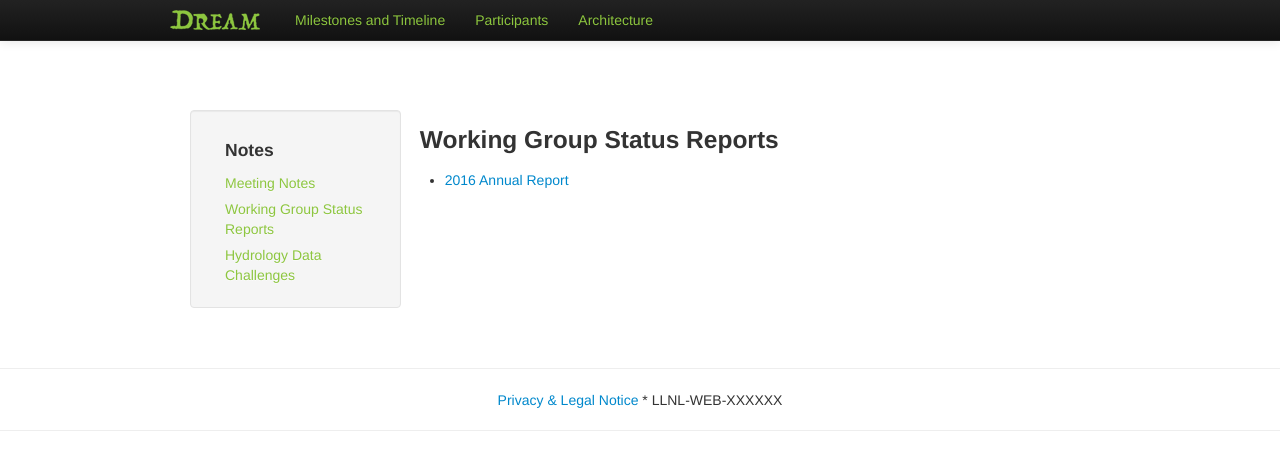
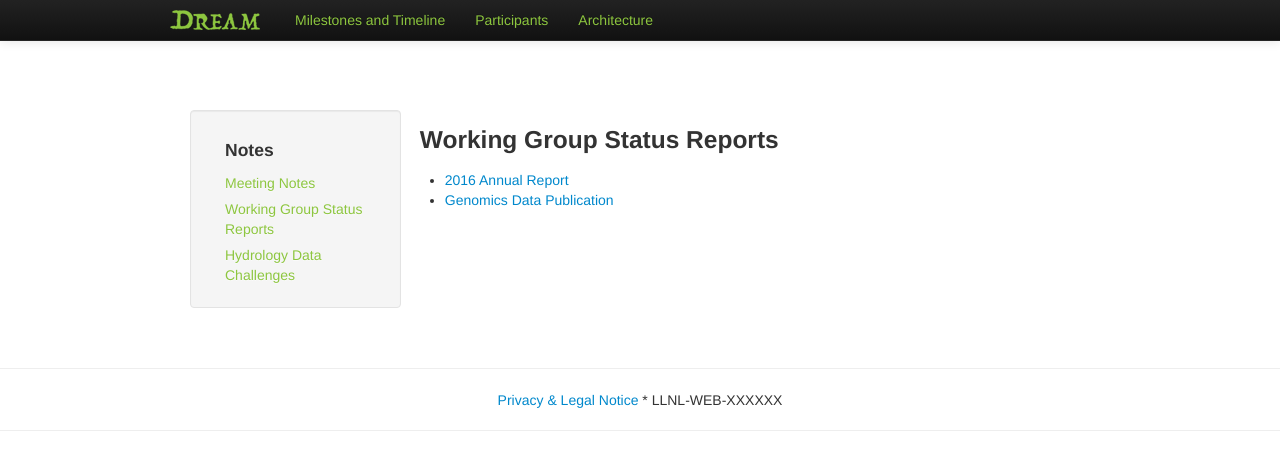
Before and after one commit to ESGF/dream, a Jekyll site: the page built from working-group-status-reports.md, in a window 1280 px wide. Shown: the top 470 px of the page. Built offline with Jekyll 4.4.1, drawn with Linux system fonts in a browser that asks for light colours; nearby versions of some CDN libraries.

Commit message:
add the Genomics report

```diff
--- a/working-group-status-reports.md
+++ b/working-group-status-reports.md
@@ -6,3 +6,4 @@ title: Working Group Status Reports
 ### Working Group Status Reports
 
 * [2016 Annual Report]({{site.url}}/Data/pdf/DREAM_Annual_Report_2016.pdf)
+* [Genomics Data Publication]({{site.url}}/Data/pdf/DREAM_Genomics_report.pdf)
```
Also changed, not shown: 1 other file.
